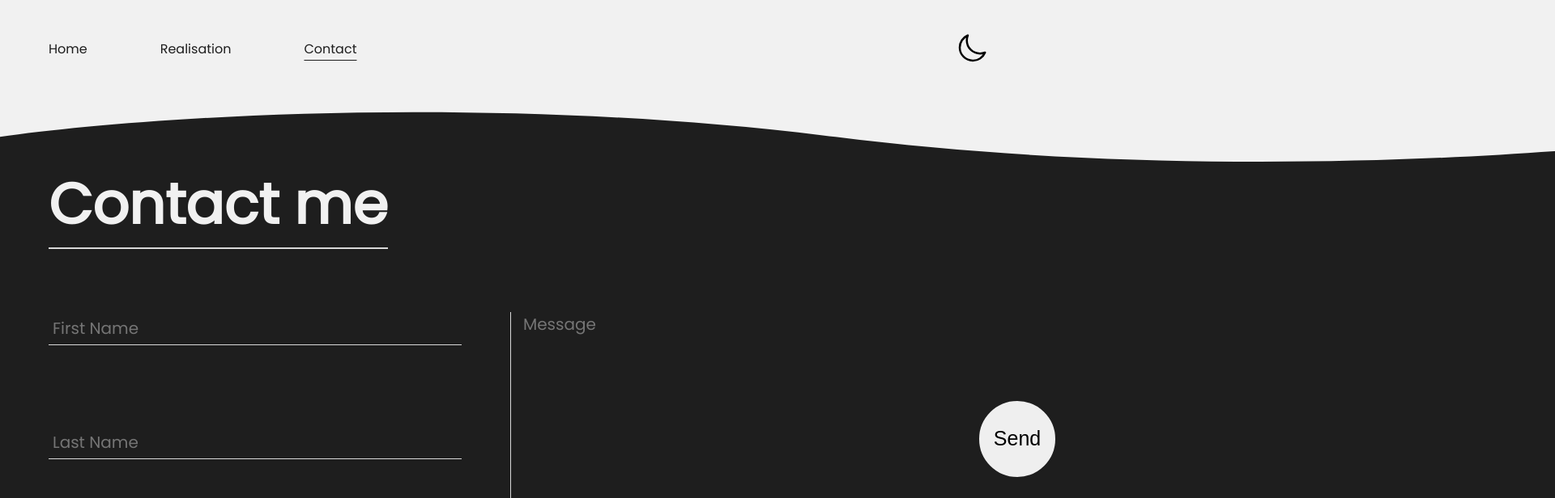
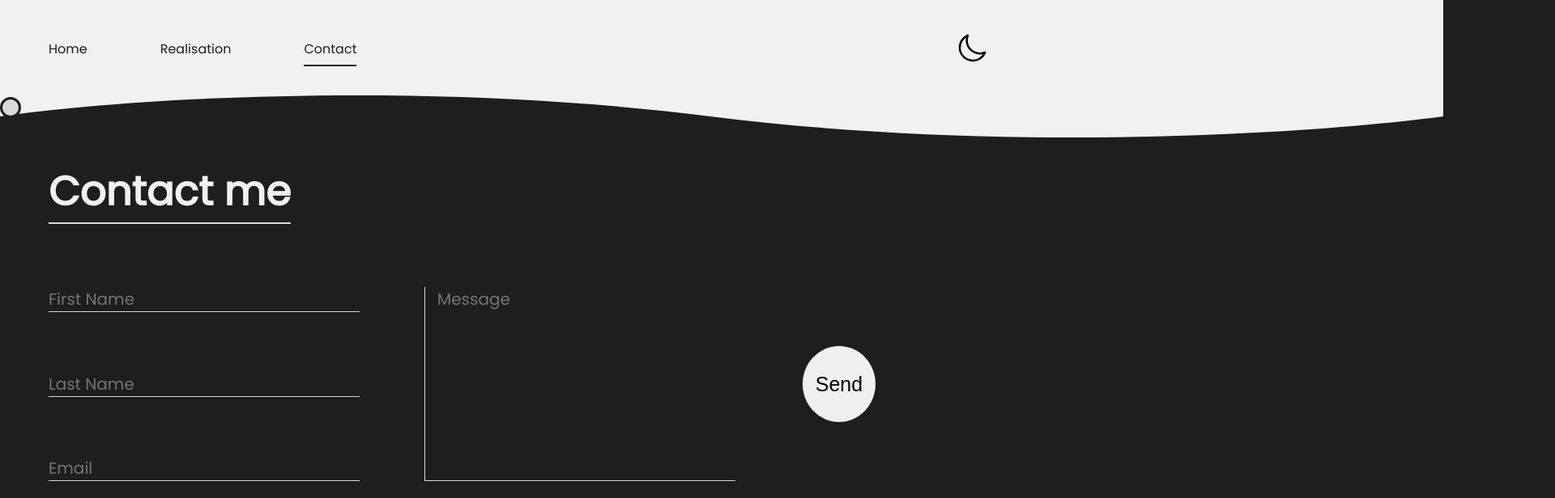
Before and after one commit to Evanchauffour/My_portfolio, a React (Create React App) app: page /contact in a window 1280 px wide. Shown: the top 616 px of the page at 81% size, 1920 px wide, since content can reach past the window. Built offline with nearby package versions, Linux system fonts and the light colour scheme.

Commit message:
push vers pc fixe

```diff
--- a/src/App.css
+++ b/src/App.css
@@ -8,6 +8,7 @@ body{
   overflow: hidden;
   width: 100vw;
   height: 100vh;
+  cursor: none;
 }
 
 main h1{
@@ -17,13 +18,14 @@ main h1{
   color: #F1F1F1;
   font-family: Poppins;
   font-weight: bold;
-  font-size: 70px;
+  font-size: 50px;
   display: inline-block;
   margin: 0;
 }
 
 .app{
   width: 100vw;
+  height: 100vh;
 }
 
 main{
--- a/src/App.js
+++ b/src/App.js
@@ -3,15 +3,26 @@ import{Routes, Route} from "react-router-dom"
 import Home from './Components/Pages/Home/home'
 import Contact from './Components/Pages/Contact/contact'
 import Realisation from './Components/Pages/Realisation/realisation'
+import { useEffect, useState, useRef } from 'react';
 
 function App() {
+
+  const cursor = useRef()
+
+  const mousePos = (e) =>{
+      console.log(e.clientX);
+      console.log(e.clientY);
+      cursor.current.setAttribute('style', `top:${e.pageY - 10}px; left:${e.pageX - 10}px`)
+  }
+
   return (
-    <div className='app'>
+    <div className='app' onMouseMove={mousePos}>
       <Routes>
         <Route path='/' element={<Home/>}></Route>
         <Route path='/realisation' element={<Realisation/>}></Route>
         <Route path='/contact' element={<Contact/>}></Route>
       </Routes>
+      <div ref={cursor} className="cursor"></div>
     </div>
   );
 }
--- a/src/Components/Header/header.css
+++ b/src/Components/Header/header.css
@@ -10,11 +10,54 @@ header{
 }
 
 header nav a{
+    position: relative;
     text-decoration: none;
     padding-right: 30px;
     margin-left: 60px;
     color: #1E1E1E;
 }
+
+header nav a::before{
+    content: '';
+    position: absolute;
+    right: 30px;
+    top: calc(100% + 8px);
+    width: 0;
+    height: 2px;
+    background-color: #1E1E1E;
+    transition: all 0.5s ease;
+}
+
+/* header nav a::after{
+    content: '';
+    position: absolute;
+    right: 30px;
+    top: calc(100% + 8px);
+    width: 0;
+    height: 2px;
+    background-color: #1E1E1E;
+    transition: all 0.5s ease;
+} */
+
+header nav a:hover::before{
+    content: '';
+    position: absolute;
+    left: 0;
+    top: calc(100% + 8px);
+    width: calc(100% - 30px);
+    height: 2px;
+    background-color: #1E1E1E;
+}
+
+/* header nav a:hover::after{
+    content: '';
+    position: absolute;
+    right: 30px;
+    top: calc(100% + 8px);
+    width: calc(100% - 30px);
+    height: 2px;
+    background-color: #1E1E1E;
+} */
 
 header .moon{
     width: 40px;
@@ -27,14 +70,19 @@ header .moon:hover{
 }
 
 header .bg{
-    height: 200px;
+    height: 170px;
     position: absolute;
     left: 0;
     top: 0;
     z-index: -1;
 }
 
-.selected{
-    text-decoration: underline;
-    text-underline-offset: 8px;
+.selected::before{
+    content: '';
+    position: absolute;
+    left: 0;
+    top: calc(100% + 8px);
+    width: calc(100% - 30px);
+    height: 2px;
+    background-color: #1E1E1E;
 }
--- a/src/Components/Pages/Contact/contact.css
+++ b/src/Components/Pages/Contact/contact.css
@@ -1,7 +1,7 @@
 .container-contact{
     position: absolute;
     top: 25%;
-    left: 60px;
+    margin: 0 60px;
 }
 
 .container-contact h1::after{
@@ -19,7 +19,9 @@
 .container-contact form{
     margin-top: 80px;
     display: flex;
-
+    gap: 80px;
+    width: 80vw;
+    height: 30vh;
 }
 
 .container-name-email{
@@ -28,22 +30,16 @@
     justify-content: space-between;
 }
 
-.container-name-email input:not(:nth-child(3)){
-    margin-bottom: 100px;
-    padding: 5px;
-}
-
 .container-contact form textarea, input:not(.button-form){
     background-color: transparent;
     border: none;
     border-bottom: solid 0.5px #D9D9D9;
     color: #D9D9D9;
-    margin-right: 60px;
     font-size: 20px;
     outline: none;
-    width: 500px;
     resize: none;
     font-family: Poppins;
+    width: 30vw;
 }
 
 .container-contact form textarea{
--- a/src/Components/Pages/Realisation/projet/projet.css
+++ b/src/Components/Pages/Realisation/projet/projet.css
@@ -24,20 +24,6 @@
     border: solid 1px #1E1E1E;
     background-color: #D9D9D9;
     text-align: center;
-}
-
-.links{
-    position: absolute;
-    display: flex;
-    flex-direction: column;
-    justify-content: center;
-    height: 100%;
-}
-
-.links img{
-    width: 48px;
-    cursor: pointer;
-    padding: 10px;
 }
 
 .technos{
@@ -73,19 +59,24 @@
     transform: translate(-50%,-50%);
     z-index: -1;
     filter: blur(5px);
-    transition: all 0.5s 0.5s ease;
-}
-
-.projet:hover .links{
-    background-color: #D9D9D9;
-    transition: all 0.5s ease;
-}
-
-.projet:hover .technos{
-    background-color: #D9D9D9;
-    transition: all 0.5s ease;
+    transition: all 0.5s 0.2s ease;
 }
 
 .projet:hover h2{
     opacity: 0;
 }
+
+.projet:hover .bg-projet{
+    filter: blur(0);
+}
+
+.cursor{
+    position: absolute;
+    border: solid #1E1E1E;
+    background-color: #D9D9D9;
+    font-size: 25px;
+    border-radius: 50%;
+    width: 20px;
+    height: 20px;
+    pointer-events: none;
+}
--- a/src/Components/Pages/Realisation/projet/projet.jsx
+++ b/src/Components/Pages/Realisation/projet/projet.jsx
@@ -1,21 +1,16 @@
 import './projet.css'
-import github from '../projet/img/github-black.svg'
-import internet from './img/internet.png'
 import html from './img/html.svg'
 import css from './img/css.svg'
 import js from './img/js.svg'
-import { animate, motion } from "framer-motion"
-import { useEffect, useState } from 'react';
+import { motion } from "framer-motion"
+import { useEffect, useState, useRef } from 'react';
+
 
 function Projet(props){
 
     return(
         <motion.div initial={{opacity:0 , y:100}} animate={{opacity:1 , y:0}} transition={{duration: 0.5, delay:0.5}} className="projet">
             <h2>{props.name}</h2>
-            <motion.div initial={{x:-100}} animate={{x:0}} transition={{duration: 0.5, delay:0.8}} className="links">
-                <img src={github} alt="" />
-                <a href=""><img src={internet} alt="" /></a>
-            </motion.div>
             <motion.div initial={{x:100}} animate={{x:0}} transition={{duration: 0.5, delay:0.8}} className="technos">
                 <img src={html} alt="" />
                 <img src={css} alt="" />
--- a/src/Components/Pages/Realisation/realisation.css
+++ b/src/Components/Pages/Realisation/realisation.css
@@ -1,3 +1,7 @@
+body{
+    overflow-y: scroll;
+}
+
 .container-realisation{
     position: absolute;
     top: 25%;
@@ -23,20 +27,20 @@
     margin-top: 80px;
     margin-right: 60px;
     flex-wrap: wrap;
-    overflow-y: scroll;
-    height: 400px;
+    height: auto;
 }
 
-.container-projets::-webkit-scrollbar {
+::-webkit-scrollbar {
     width: 12px; /* width of the entire scrollbar */
+    display: none;
 }
 
-.container-projets::-webkit-scrollbar-track {
+::-webkit-scrollbar-track {
     background: #D9D9D9; /* color of the tracking area */
     border-radius: 25px;
 }
 
-.container-projets::-webkit-scrollbar-thumb {
+::-webkit-scrollbar-thumb {
     background-color: #1E1E1E; /* color of the scroll thumb */
     border:solid #D9D9D9;
     border-radius: 25px;
--- a/src/Components/Pages/Realisation/realisation.jsx
+++ b/src/Components/Pages/Realisation/realisation.jsx
@@ -1,6 +1,5 @@
 import './realisation.css'
 import Header from '../../Header/header'
-import RS from '../../RS/rs'
 import { motion } from "framer-motion"
 import Projet from './projet/projet'
 import infographie from './projet/img/infographie.PNG'
@@ -13,7 +12,7 @@ function Realisation(){
         <>
         <Header/>
         <main className='container-realisation'>
-            <motion.h1 initial={{y: -80, opacity: 0}} animate={{y: 0, opacity: 1}} transition={{duration: 0.5}}>Realisations</motion.h1>
+            <motion.h1 initial={{y: -80, opacity: 0}} animate={{y: 0, opacity: 1}} transition={{duration: 0.5}}>Realisation</motion.h1>
             <div className="container-projets">
                 <Projet name="Infographie" img={infographie}/>
                 <Projet name="Site Esport" img={esport}/>
@@ -21,7 +20,6 @@ function Realisation(){
                 <Projet name="Product page concept" img={productPage}/>
             </div>
         </main>
-        <RS/>
         </>
     )
 }
```
